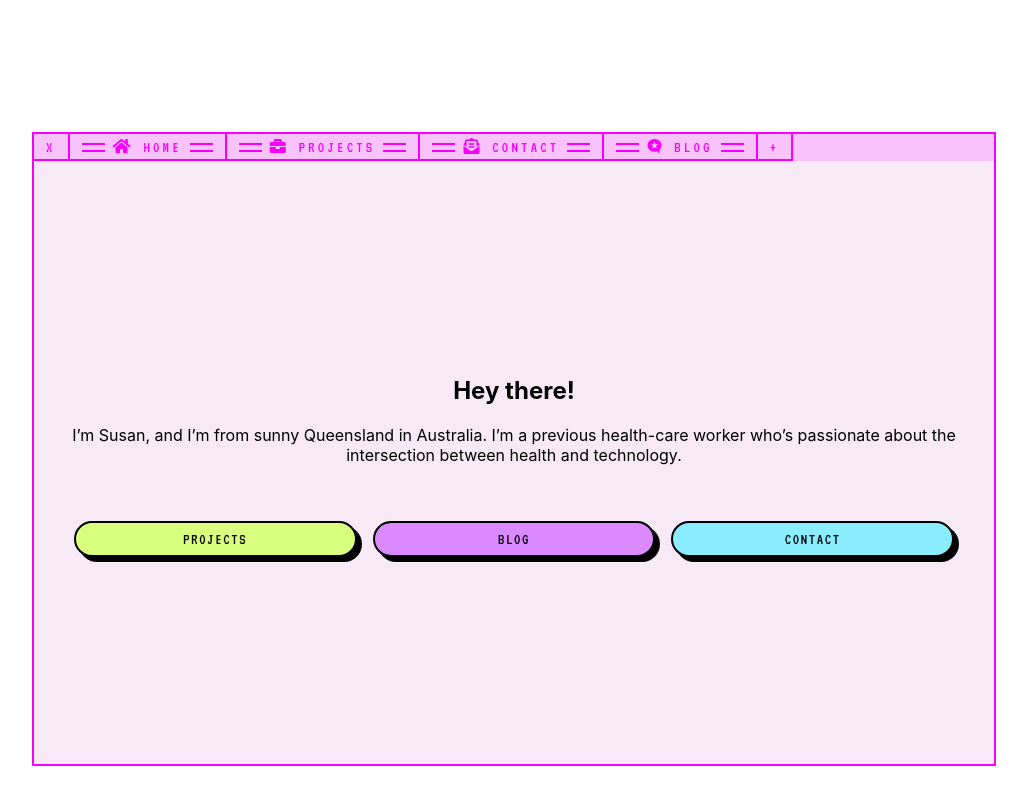
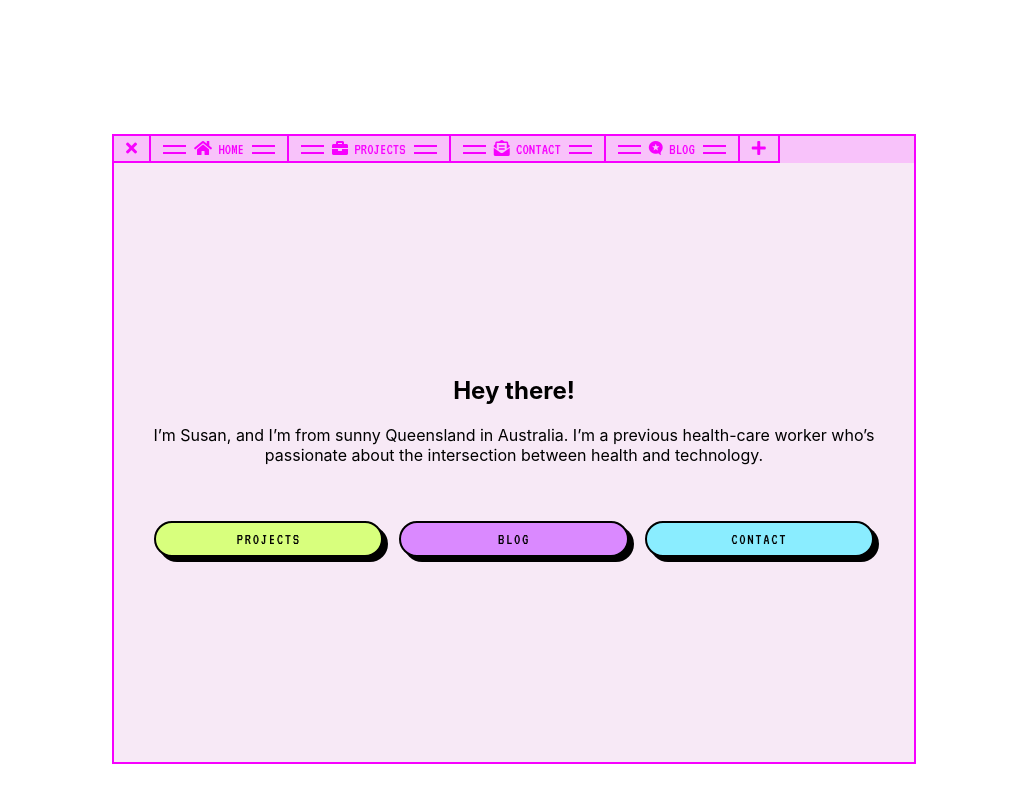
Before and after one commit to susanjsp/susanjsp.github.io, a Jekyll site: the page built from index.md, in a window 1280 px wide. Shown: the top 805 px of the page, without its empty margins (126-1153 px from the left). Built offline with Jekyll 4.4.1, drawn with Linux system fonts in a browser that asks for light colours.

Commit message:
STYLE: responsive header

```diff
--- a/_layouts/index.html
+++ b/_layouts/index.html
@@ -12,12 +12,12 @@
     <div class="window">
       <!-- Tab Links -->
       <div class="tabs">
-        <button class="btn btn-header">X</button>
+        <button class="btn btn-header"><i class="fas fa-times"></i></button>
         <button id="home-link" class="tablinks btn btn-header btn-lines"><i class="fas fa-home"></i> home</button>
         <button id="projects-link" class="tablinks btn btn-header btn-lines"><i class="fas fa-briefcase"></i> projects</button>
         <button id="contact-link" class="tablinks btn btn-header btn-lines"><i class="fas fa-envelope-open-text"></i> contact</button>
         <a href="https://susanjsp.com" class="btn btn-header btn-lines" target="_blank"><i class="fab fa-microblog"></i> Blog</a>
-        <button class="btn btn-header">+</button>
+        <button class="btn btn-header"><i class="fas fa-plus"></i></button>
       </div>
       <!-- Tab Content -->
       <div id="home" class="tabcontent">
--- a/_sass/components/_buttons.scss
+++ b/_sass/components/_buttons.scss
@@ -13,7 +13,6 @@
   color: $borderColor;
   border-bottom: 2px solid $borderColor;
   font-family: $linkFont;
-  letter-spacing: 0.2rem;
   &:hover {
     background-color: #f2b4ff;
   }
@@ -22,21 +21,7 @@
     background-color: $backgroundColor;
   }
 }
-.btn-lines {
-  &::before, &::after {
-    content: "";
-    width: 23px;
-    height: 5px;
-    border-top: solid 2px $borderColor;
-    border-bottom: solid 2px $borderColor;
-    display: inline-block;
-    vertical-align: middle;
-    margin: 0 8px 2px 0;
-  }
-  &::after {
-    margin: 0 0 2px 8px;
-  }
-}
+
 .links {
   text-align: center;
   display: grid;
@@ -52,9 +37,25 @@
   letter-spacing: 0.1rem;
   margin: 8px 8px;
 }
-
+@media (min-width: 550px) {
+  .btn-header { letter-spacing: 0.1rem; }
+}
 @media (min-width: 768px) {
-  .links {
-    grid-template-columns: 1fr 1fr 1fr;
+  .links { grid-template-columns: 1fr 1fr 1fr; }
+  .btn-header { letter-spacing: 0; }
+  .btn-lines {
+    &::before, &::after {
+      content: "";
+      width: 23px;
+      height: 5px;
+      border-top: solid 2px $borderColor;
+      border-bottom: solid 2px $borderColor;
+      display: inline-block;
+      vertical-align: middle;
+      margin: 0 8px 2px 0;
+    }
+    &::after {
+      margin: 0 0 2px 8px;
+    }
   }
 }
--- a/_sass/components/_header.scss
+++ b/_sass/components/_header.scss
@@ -2,4 +2,22 @@
   display: flex;
   justify-content: flex-start;
   background-color: $headerColor;
+  & > :last-child {
+    border-right: none;
+  }
+  & > *:not(:first-child, :last-child) {
+    font-size: 1rem;
+    margin: 0;
+  }
 }
+
+@media (min-width: 439px) {
+  .tabs {
+    & > :last-child {
+      border-right: 2px solid $borderColor;
+    }
+    & > *:not(:first-child, :last-child) {
+    font-size: 1rem;
+    }
+  }
+}
--- a/_sass/pages/index.scss
+++ b/_sass/pages/index.scss
@@ -7,18 +7,18 @@
   overflow: hidden;
 }
 .window {
+  width: 95vw;
   height: 100%;
-  width: 95vw;
   border: 2px solid $borderColor;
   background-color: $backgroundColor;
+  max-width: 800px;
 }
 body, .window {
-  min-width: 360px;
+  min-width: 350px;
 }
-
-@media (min-width: 768px) {
-  .window {
-    width: 75vw;
-    height: 70vh;
-  }
+@media (min-width: 550px) {
+  body { padding: 10vw 5vw; }
 }
+@media (min-width: 900px) {
+  body { padding: 10vw 10vw; }
+}
```
Also changed, not shown: 3 other files.
